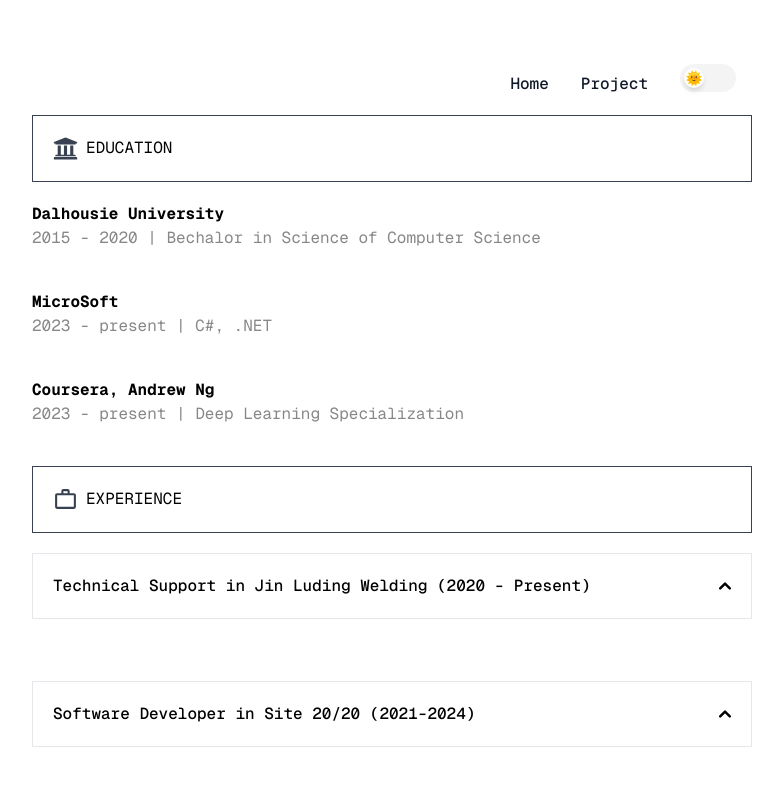
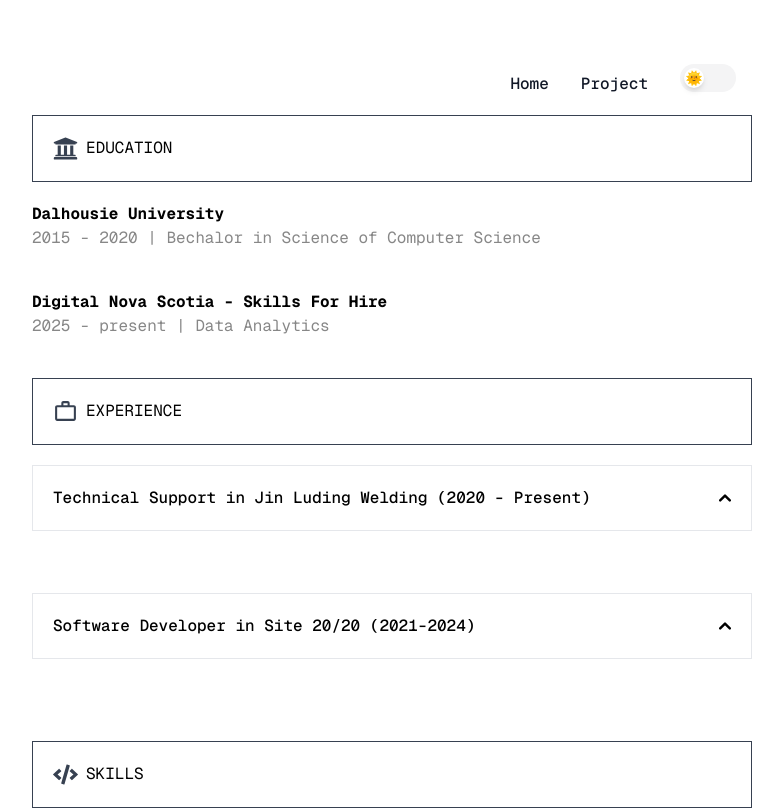
Before and after one commit to XiupingWu/Portfolio, a Next.js app: page /resume in a window 1280 px wide. Shown: the top 809 px of the page, without its empty margins (248-1031 px from the left). Built offline with nearby package versions, Linux system fonts and the light colour scheme.

Commit message:
Update personal expreience

```diff
--- a/src/data/education.ts
+++ b/src/data/education.ts
@@ -5,14 +5,9 @@
     period: '2015 - 2020'
   },
   {
-    agency: 'MicroSoft',
-    field: 'C#, .NET',
-    period: '2023 - present'
-  },
-  {
-    agency: 'Coursera, Andrew Ng',
-    field: 'Deep Learning Specialization',
-    period: '2023 - present'
+    agency: 'Digital Nova Scotia - Skills For Hire',
+    field: 'Data Analytics',
+    period: '2025 - present'
   }
 ]
 
```
